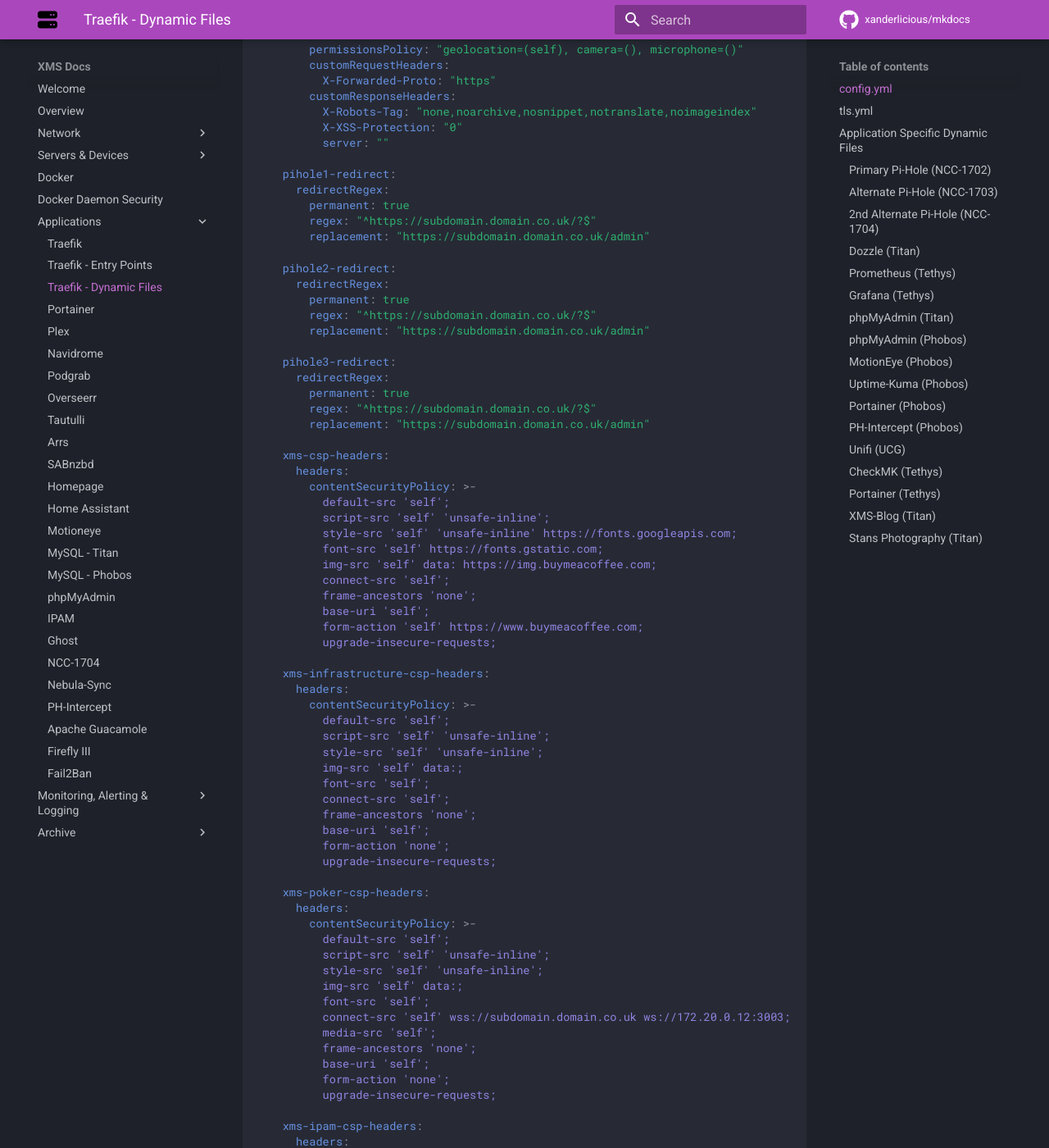
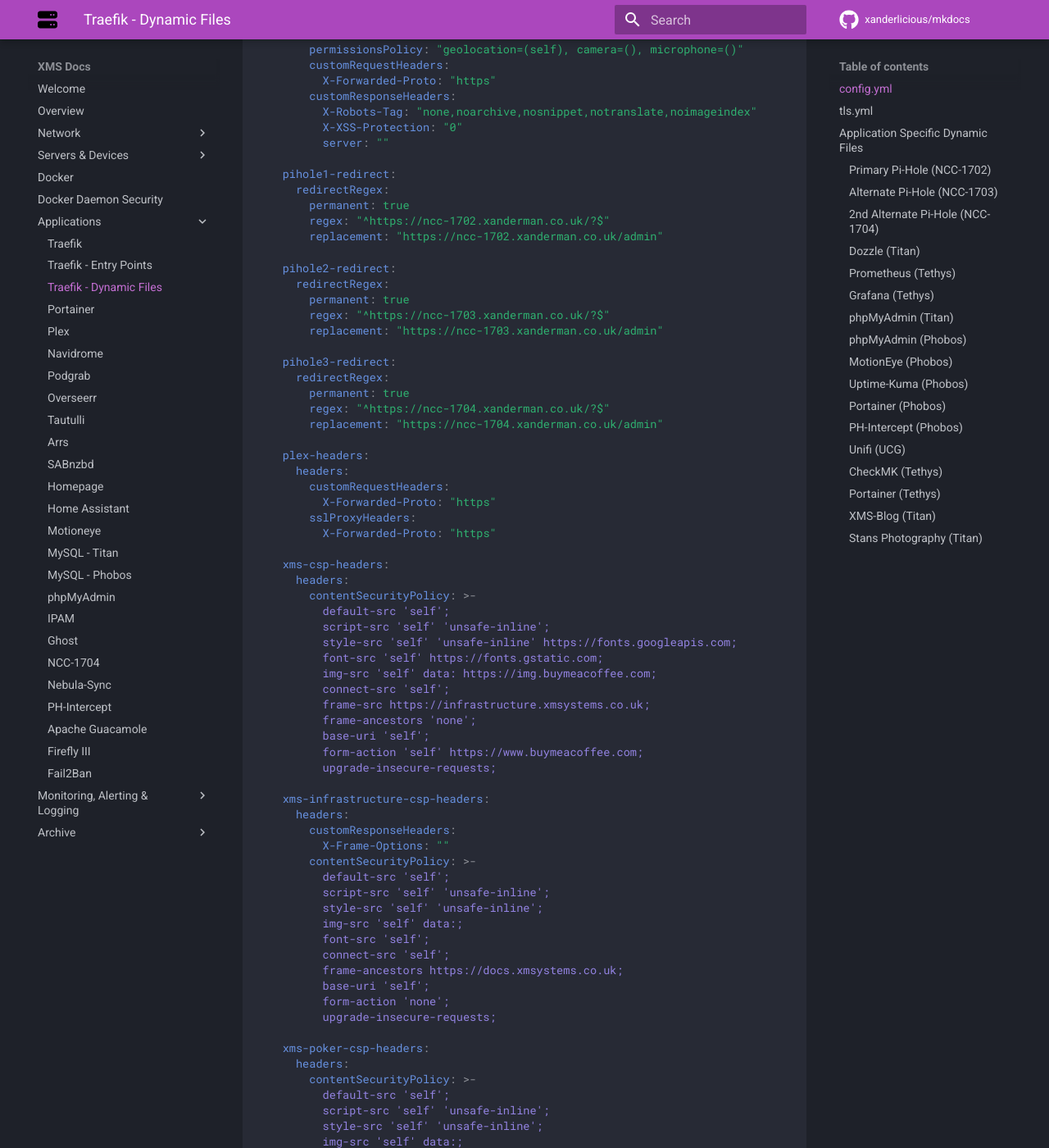
Before and after one commit to Xanderlicious/mkdocs, an MkDocs documentation site: the page built from docs/dynamic.md, in a window 1280 px wide and 1400 px high, scrolled down 1256 px. Shown: the whole window at 82% size. Built offline with MkDocs 1.6.1 and Material for MkDocs 9.7.7, drawn with Linux system fonts in a browser that asks for light colours; comment, search, counter and statistics services are not loaded; some of the changed text lies outside the part shown.

Commit message:
changed pages related to traefik and plex following the change to ensure and force secure connections

```diff
--- a/docs/dynamic.md
+++ b/docs/dynamic.md
@@ -27,7 +27,7 @@
         hostsProxyHeaders:
           - "X-Forwarded-Host"
         referrerPolicy: "same-origin"
-        frameDeny: true
+        frameDeny: true                 # X-Frame-Options: DENY (stricter than SAMEORIGIN)
         contentTypeNosniff: true
         forceSTSHeader: true
         stsIncludeSubdomains: true
@@ -44,20 +44,27 @@
     pihole1-redirect:
       redirectRegex:
         permanent: true
-        regex: "^https://subdomain.domain.co.uk/?$"
-        replacement: "https://subdomain.domain.co.uk/admin"
+        regex: "^https://ncc-1702.xanderman.co.uk/?$"
+        replacement: "https://ncc-1702.xanderman.co.uk/admin"
 
     pihole2-redirect:
       redirectRegex:
         permanent: true
-        regex: "^https://subdomain.domain.co.uk/?$"
-        replacement: "https://subdomain.domain.co.uk/admin"
+        regex: "^https://ncc-1703.xanderman.co.uk/?$"
+        replacement: "https://ncc-1703.xanderman.co.uk/admin"
 
     pihole3-redirect:
       redirectRegex:
         permanent: true
-        regex: "^https://subdomain.domain.co.uk/?$"
-        replacement: "https://subdomain.domain.co.uk/admin"
+        regex: "^https://ncc-1704.xanderman.co.uk/?$"
+        replacement: "https://ncc-1704.xanderman.co.uk/admin"
+
+    plex-headers:
+      headers:
+        customRequestHeaders:
+          X-Forwarded-Proto: "https"
+        sslProxyHeaders:
+          X-Forwarded-Proto: "https"
 
     xms-csp-headers:
       headers:
@@ -68,6 +75,7 @@
           font-src 'self' https://fonts.gstatic.com;
           img-src 'self' data: https://img.buymeacoffee.com;
           connect-src 'self';
+          frame-src https://infrastructure.xmsystems.co.uk;
           frame-ancestors 'none';
           base-uri 'self';
           form-action 'self' https://www.buymeacoffee.com;
@@ -75,6 +83,8 @@
 
     xms-infrastructure-csp-headers:
       headers:
+        customResponseHeaders:
+          X-Frame-Options: ""
         contentSecurityPolicy: >-
           default-src 'self';
           script-src 'self' 'unsafe-inline';
@@ -82,7 +92,7 @@
           img-src 'self' data:;
           font-src 'self';
           connect-src 'self';
-          frame-ancestors 'none';
+          frame-ancestors https://docs.xmsystems.co.uk;
           base-uri 'self';
           form-action 'none';
           upgrade-insecure-requests;
@@ -95,7 +105,7 @@
           style-src 'self' 'unsafe-inline';
           img-src 'self' data:;
           font-src 'self';
-          connect-src 'self' wss://subdomain.domain.co.uk ws://172.20.0.12:3003;
+          connect-src 'self' wss://poker.xmsystems.co.uk ws://172.20.0.12:3003;
           media-src 'self';
           frame-ancestors 'none';
           base-uri 'self';
```
Also changed, not shown: docs/plex.md (+10 -9 lines), docs/traefik.md (+75 -22 lines).
